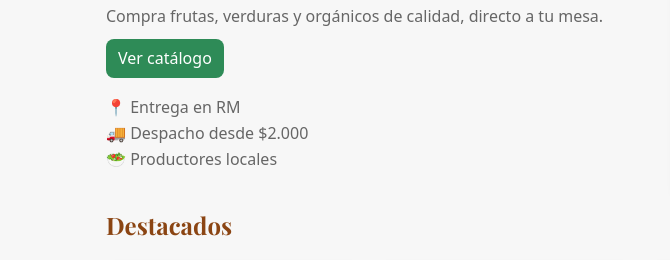
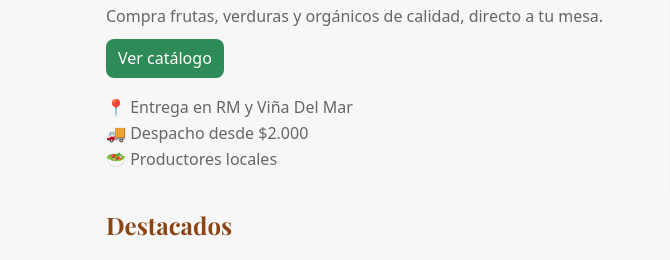
Before and after one commit to ItsFabix/HuertoHogar, a plain HTML site: page index.html in a window 1280 px wide. Shown: the part 169-429 px from the top of the page, 0-670 px from the left. Drawn offline with nearby package versions, Linux system fonts and the light colour scheme.

Commit message:
actualizacion 2

```diff
--- a/index.html
+++ b/index.html
@@ -45,9 +45,8 @@
       <p>Compra frutas, verduras y orgánicos de calidad, directo a tu mesa.</p>
       <a class="btn" href="productos.html">Ver catálogo</a>
 
-      <!-- info breve de ubicación (opcional) -->
       <ul class="hero-bullets">
-        <li>📍 Entrega en RM</li>
+        <li>📍 Entrega en RM y Viña Del Mar</li>
         <li>🚚 Despacho desde $2.000</li>
         <li>🥗 Productores locales</li>
       </ul>
```
